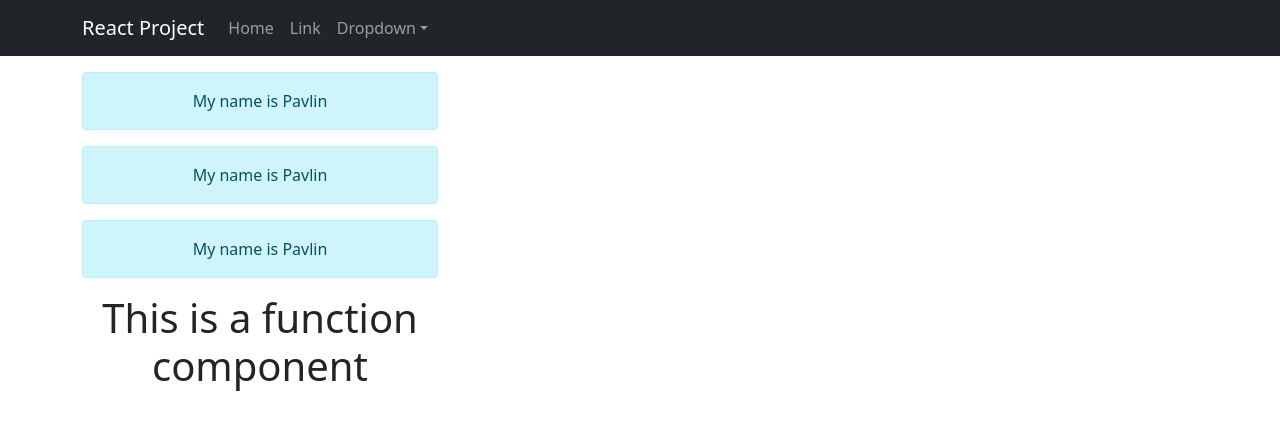
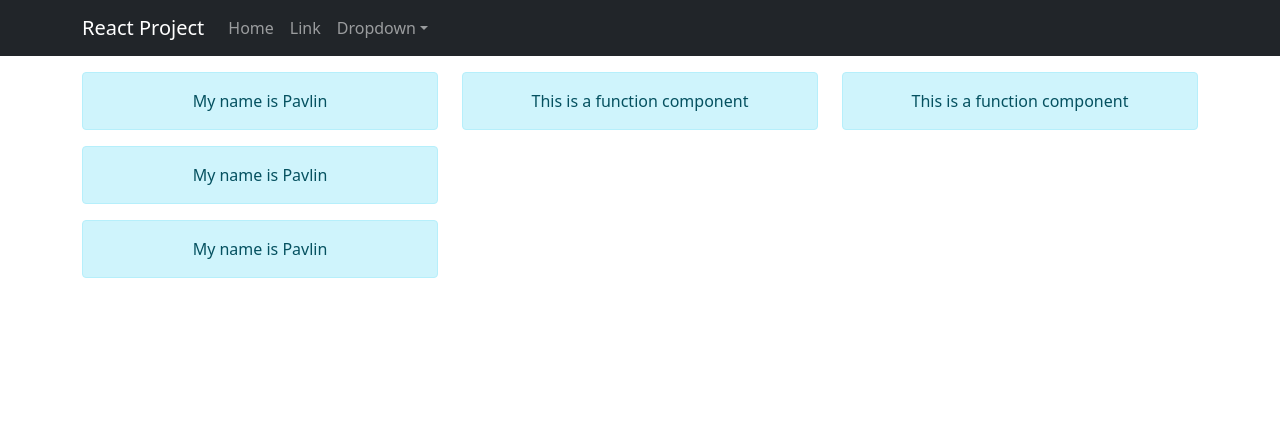
Before and after one commit to barz4eva/ReactApp, a React (Create React App) app: page / in a window 1280 px wide. Shown: the top 430 px of the page. Built offline with nearby package versions, Linux system fonts and the light colour scheme.

Commit message:
little changes

```diff
--- a/src/App.js
+++ b/src/App.js
@@ -16,10 +16,16 @@ function App() {
       <ClassComponent/>
       <ClassComponent/>
       <ClassComponent/>
-      <FunctionComponent/>
+         </Col>
+         <Col md={4} className="mt-3">
+         <FunctionComponent />
+         </Col>
+         <Col md={4} className="mt-3">
+         <FunctionComponent />
          </Col>
         </Row>
       </Container>
+
     </div>
   );
 }
--- a/src/components/FunctionComponent.js
+++ b/src/components/FunctionComponent.js
@@ -1,8 +1,10 @@
 import React from "react";
+import { Alert } from "react-bootstrap";
+
 
 
 const Welcome = () => {
-    return <h1>This is a function component</h1>;
+    return <Alert variant="info" className="float-right">This is a function component</Alert>;
 }
 
 export default Welcome;
```
